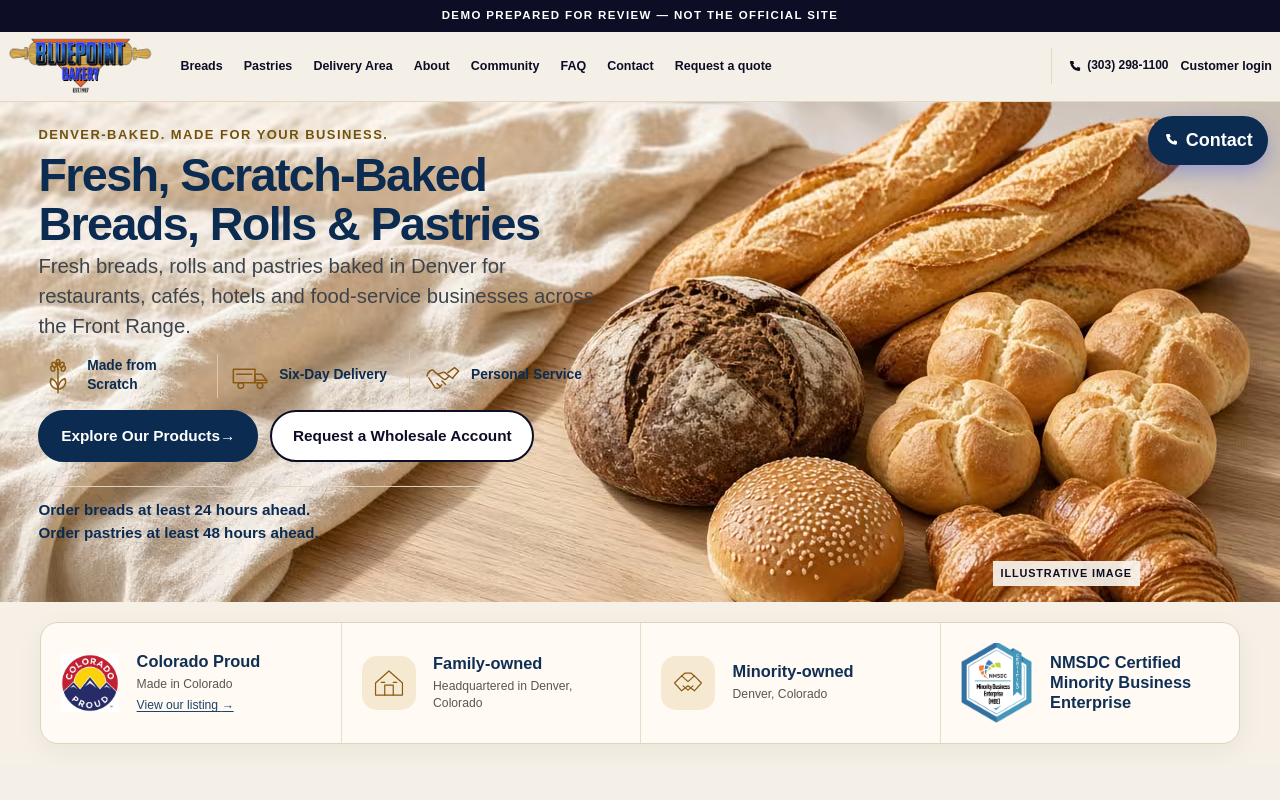
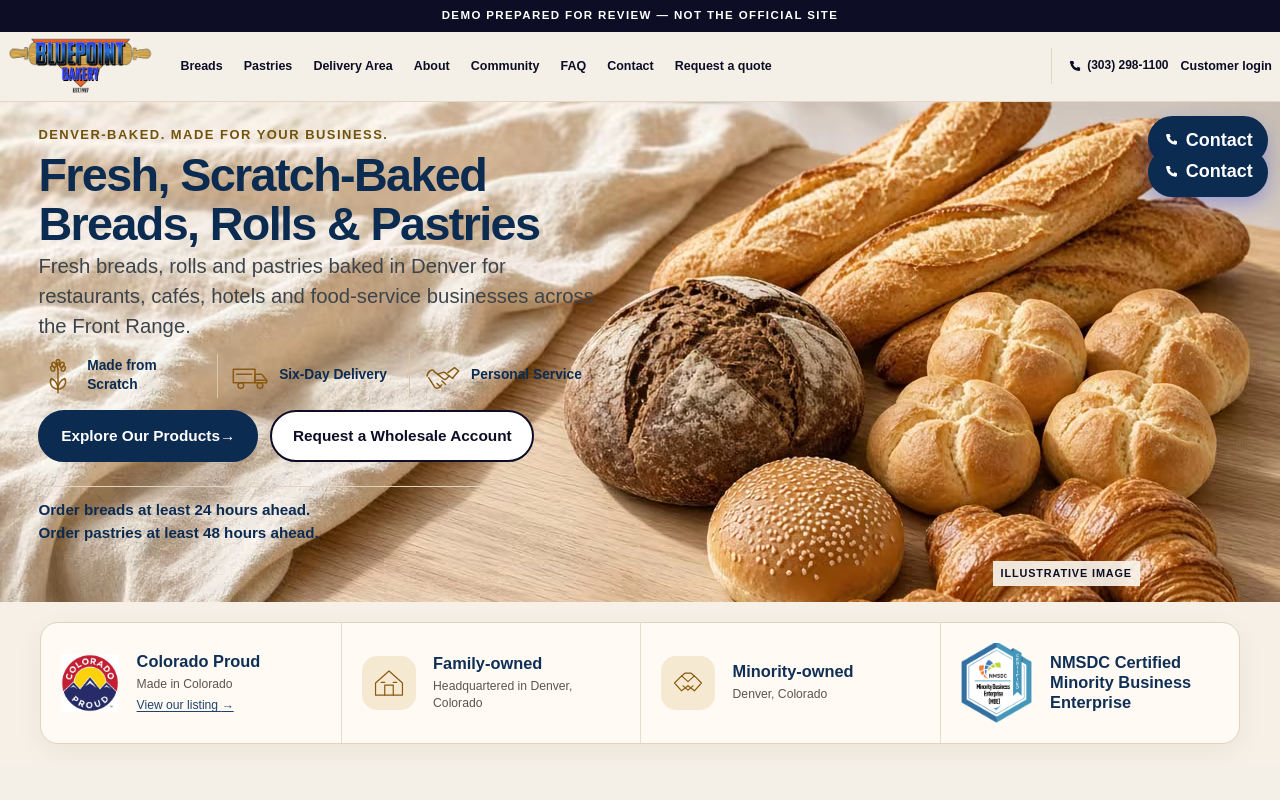
Before and after one commit to ikbenben1976/bluepoint-bakery-demo, a Next.js app: page / in a window 1280 px wide. Shown: the top 800 px of the page. Built offline with nearby package versions, Linux system fonts and the light colour scheme; a web font is replaced by a local one.

Commit message:
Dock Contact action in sticky header: components/Header.tsx

```diff
--- a/components/Header.tsx
+++ b/components/Header.tsx
@@ -5,6 +5,7 @@ import { useEffect, useState } from "react";
 import { usePathname } from "next/navigation";
 import { useCallSheet } from "@/components/CallSheet";
 import { LogoLockup } from "@/components/Mark";
+import { QuickActions } from "@/components/QuickActions";
 import { NAV, ORDER_URL, PAY_URL, PHONE_DISPLAY, PHONE_TEL } from "@/data/site";
 import { requestPricingHref } from "@/lib/requestLink";
 import { useRequestCount } from "@/components/useRequestCount";
@@ -69,6 +70,7 @@ export function Header() {
             />
           </svg>
         </button>
+        <QuickActions />
         <Link href="/" className="brand">
           <LogoLockup inverse={open} />
         </Link>
```
